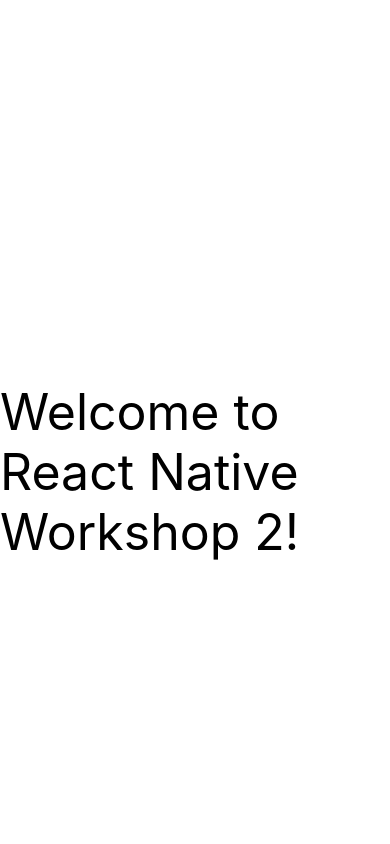
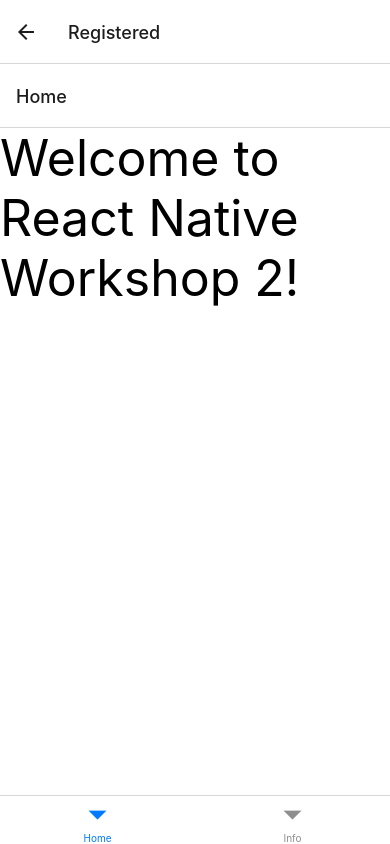
Before and after one commit to appdevumd/react-native-workshop2, a React Native app: screen /Registered in a window 390 px wide. Built offline with nearby package versions, Linux system fonts and the light colour scheme.

Commit message:
Updated from workshop.

```diff
--- a/App.js
+++ b/App.js
@@ -12,9 +12,13 @@
 
 export default function App() {
   return (
-    <View style={styles.container}>
-      <Welcome />
-    </View>
+    <NavigationContainer>
+      <Stack.Navigator>
+        <Stack.Screen name="Add name" component={Name} />
+        <Stack.Screen name="Add email" component={Email} />
+        <Stack.Screen name="Registered" component={Registered} />
+      </Stack.Navigator>
+    </NavigationContainer>
   );
 }
 
--- a/components/Email.js
+++ b/components/Email.js
@@ -25,7 +25,7 @@
       },
 });
 
-export default function Email() {
+export default function Email({ navigation }) {
     return (
         <View style={styles.container}>
             <Text style={styles.text}>Please enter your email:</Text>
@@ -33,7 +33,7 @@
                 style={styles.input}
                 placeholder="type your email here" />
             <TouchableOpacity
-                    onPress={() => {}}
+                    onPress={() => {navigation.navigate("Registered")}}
                     style={styles.button}
                 >
                 <Text style={styles.text}>Next</Text>
--- a/components/Info.js
+++ b/components/Info.js
@@ -1,4 +1,4 @@
-import { StyleSheet, Text, View, ScrollView, Modal, Button } from 'react-native';
+import { StyleSheet, Text, View, ScrollView, Modal, Button, Alert } from 'react-native';
 import { StatusBar } from 'expo-status-bar';
 import { useState } from 'react';
 
@@ -37,13 +37,36 @@
 });
 
 export default function Info() {
+    const [modalVisible, setModalVisible] = useState(false);
+
     return (
         <View style={styles.container}>
+            <Modal
+                animationType='slide'
+                transparent={true}
+                visible={modalVisible}
+                onRequestClose={() => {
+                    Alert.alert("modal has been closed");
+                    setModalVisible(false);
+                }}
+                >
+                    <View style={styles.centeredView}>
+                        <View style={styles.modalView}>
+                            <Text>October 3, 2022</Text>
+                            <Button title="Close"
+                                onPress={() => setModalVisible(false)}
+                                />
+                        </View>
+                    </View>
+            </Modal>
             <ScrollView>
                 <Text style={styles.text}>Information:</Text>
                 <Text style={styles.text}>Date: October 3, 2022</Text>
                 <Text style={styles.text}>Time: 6-7pm</Text>
                 <Text style={styles.text}>Location: CSI 2117</Text>
+                <Button
+                    title="Click to see the date"
+                    onPress={() => setModalVisible(true)} />
             </ScrollView>
         </View>
     );
--- a/components/Name.js
+++ b/components/Name.js
@@ -25,7 +25,7 @@
       },
 });
 
-export default function Name() {
+export default function Name({ navigation }) {
     return (
         <View style={styles.container}>
             <ScrollView>
@@ -34,7 +34,7 @@
                     style={styles.input}
                     placeholder="type your name" />
                 <TouchableOpacity
-                    onPress={() => {}}
+                    onPress={() => {navigation.navigate("Add email")}}
                     style={styles.button}
                 >
                     <Text style={styles.text}>Next</Text>
--- a/components/Registered.js
+++ b/components/Registered.js
@@ -10,9 +10,12 @@
 
 export default function Registered() {
   return (
-    <View>
-
-    </View>
+    <NavigationContainer independent={true}>
+      <Tab.Navigator>
+        <Tab.Screen name="Home" component={Welcome} />
+        <Tab.Screen name="Info" component={Info} />
+      </Tab.Navigator>
+    </NavigationContainer>
   );
 }
 
--- a/components/Welcome.js
+++ b/components/Welcome.js
@@ -16,7 +16,9 @@
 export default function Welcome() {
     return (
         <View style={styles.container}>
-            <Text style={styles.text}>Welcome to React Native Workshop 2!</Text>
+            <ScrollView>
+                <Text style={styles.text}>Welcome to React Native Workshop 2!</Text>
+            </ScrollView>
         </View>
     );
 }
```
